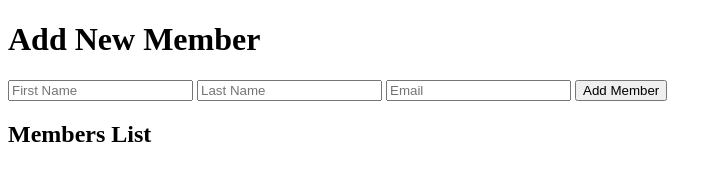
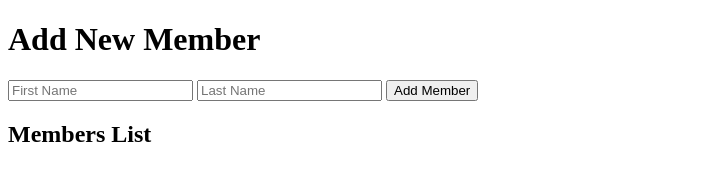
Before and after one commit to Byimer1/PC, a website: page public/index.html in a window 1280 px wide. Shown: the whole page, without its empty margins (0-722 px from the left). Drawn offline with Linux system fonts and the light colour scheme; no server answers.

Commit message:
post started working

```diff
--- a/public/index.html
+++ b/public/index.html
@@ -11,7 +11,6 @@
     <form id="addMemberForm">
         <input type="text" name="first_name" placeholder="First Name" required />
         <input type="text" name="last_name" placeholder="Last Name" required />
-        <input type="email" name="email" placeholder="Email" required />
         <button type="submit">Add Member</button>
     </form>
 
```
